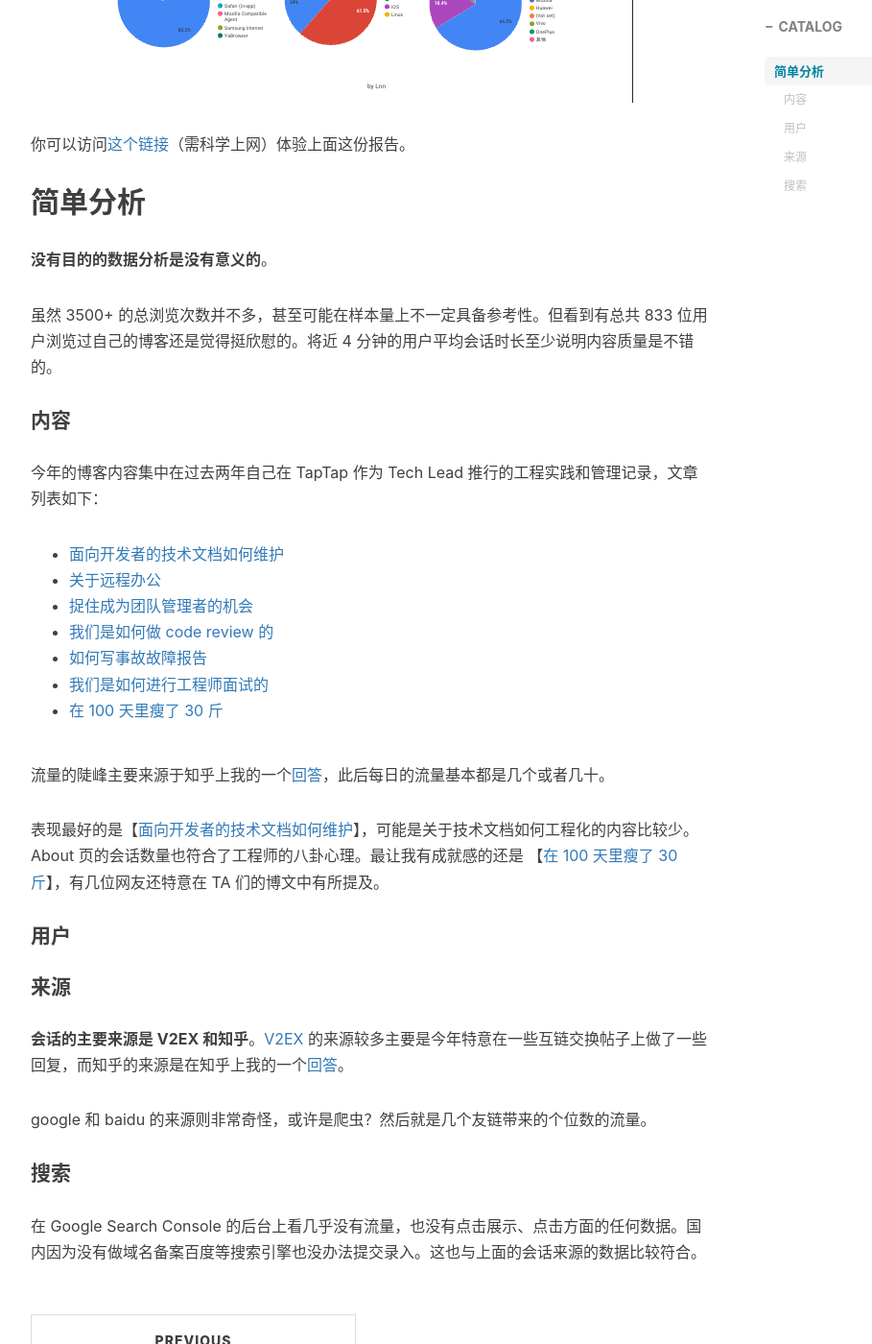
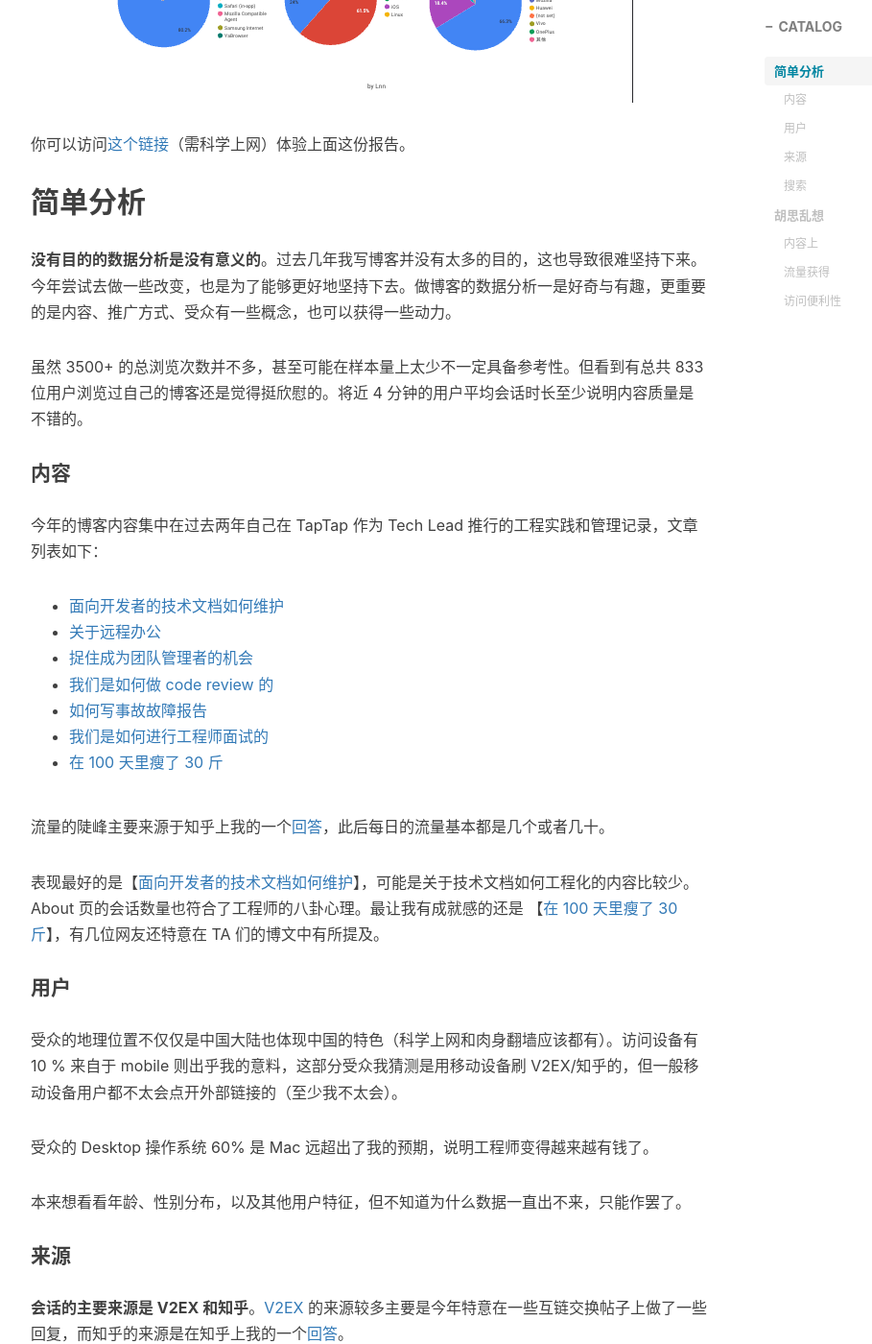
Before and after one commit to linnaname/linnaname.github.io, a Jekyll site: the page built from _posts/2023-12-24-blog-data-analysis-2023.md, in a window 1280 px wide and 1400 px high, scrolled down 2196 px. Shown: the whole window at 96% size, without its empty margins (233-1142 px from the left). Built offline with Jekyll 4.4.1, drawn with Linux system fonts in a browser that asks for light colours; nearby versions of some CDN libraries; comment, search, counter and statistics services are not loaded; some of the changed text lies outside the part shown.

Commit message:
Update 2023-12-24-blog-data-analysis-2023.md

```diff
--- a/_posts/2023-12-24-blog-data-analysis-2023.md
+++ b/_posts/2023-12-24-blog-data-analysis-2023.md
@@ -26,9 +26,9 @@
 
 ## 简单分析
 
-**没有目的的数据分析是没有意义的**。
+**没有目的的数据分析是没有意义的**。过去几年我写博客并没有太多的目的，这也导致很难坚持下来。今年尝试去做一些改变，也是为了能够更好地坚持下去。做博客的数据分析一是好奇与有趣，更重要的是内容、推广方式、受众有一些概念，也可以获得一些动力。
 
-虽然 3500+ 的总浏览次数并不多，甚至可能在样本量上不一定具备参考性。但看到有总共 833 位用户浏览过自己的博客还是觉得挺欣慰的。将近 4 分钟的用户平均会话时长至少说明内容质量是不错的。
+虽然 3500+ 的总浏览次数并不多，甚至可能在样本量上太少不一定具备参考性。但看到有总共 833 位用户浏览过自己的博客还是觉得挺欣慰的。将近 4 分钟的用户平均会话时长至少说明内容质量是不错的。
 
 #### 内容
 
@@ -53,6 +53,11 @@
 
 #### 用户
 
+受众的地理位置不仅仅是中国大陆也体现中国的特色（科学上网和肉身翻墙应该都有）。访问设备有 10 % 来自于 mobile 则出乎我的意料，这部分受众我猜测是用移动设备刷 V2EX/知乎的，但一般移动设备用户都不太会点开外部链接的（至少我不太会）。
+
+受众的 Desktop 操作系统 60% 是 Mac 远超出了我的预期，说明工程师变得越来越有钱了。
+
+本来想看看年龄、性别分布，以及其他用户特征，但不知道为什么数据一直出不来，只能作罢了。
 
 #### 来源
 
@@ -63,3 +68,21 @@
 #### 搜索
 
 在 Google Search Console 的后台上看几乎没有流量，也没有点击展示、点击方面的任何数据。国内因为没有做域名备案百度等搜索引擎也没办法提交录入。这也与上面的会话来源的数据比较符合。
+
+
+## 胡思乱想
+
+分析完了有什么结论呢？
+
+#### 内容上
+因为我写博客更多是为了自我输出，并不是为了流量所以内容上依然是我想写什么就写什么。哈哈哈！
+
+#### 流量获得
+V2EX 作为一个翻墙群体的论坛，流量质量是比较高的，是一个不错的推广地。但是由于论坛的特征主题的流量随着时间会流量下降会非常明显。因此如果想持续获得流量，就得不断发帖或者回复。知乎上回答引流则很困难，只能靠某个大 V 也回答了问题才有可能获得不错的流量。因此 **V2EX 和知乎上的推广可以坚持**。
+
+从上面看搜索上基本没有流量，这也意味着流量变得不可持续！后面可以在搜索上做一些尝试。
+
+
+#### 访问便利性
+
+上面提到受众的访问地理位置具有中国特色(防火墙)，因此在没有备案的前提下国内用户访问便利性会受到很大的影响，不少用户由于访问速度的问题只是打开了首页但是没有浏览具体内容就离开了（这个开头有提到做过性能测试）。后面可以尝试做备案？或者内容静态化优化。
```
